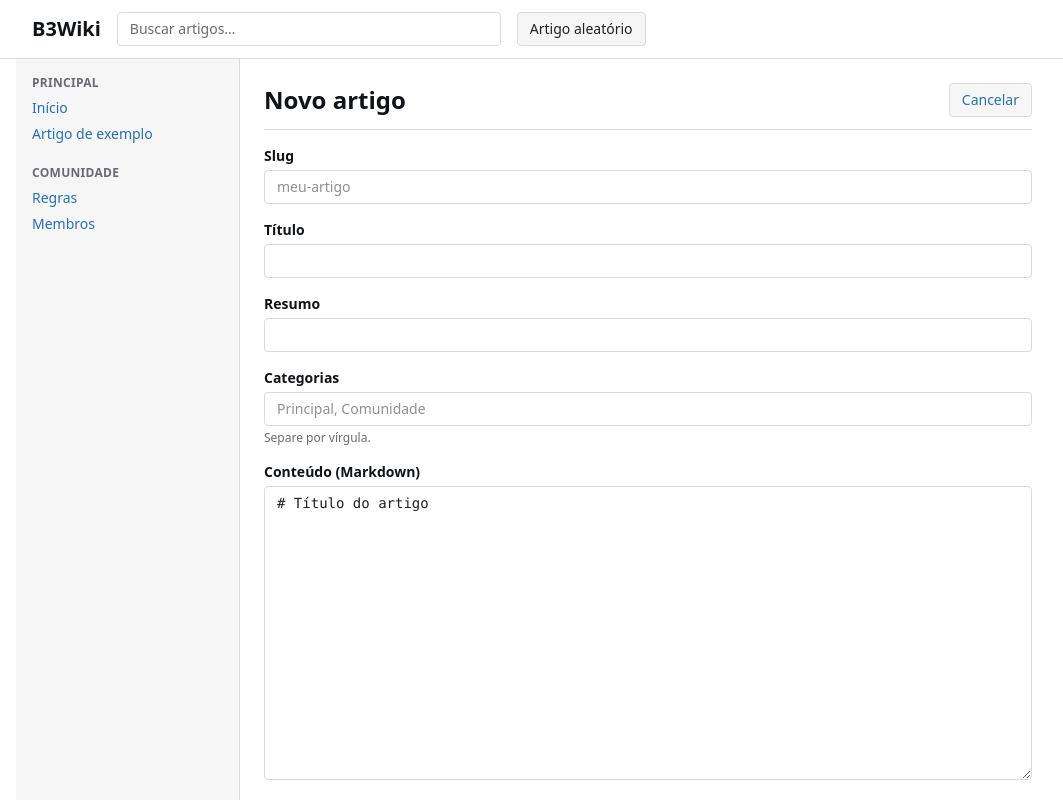
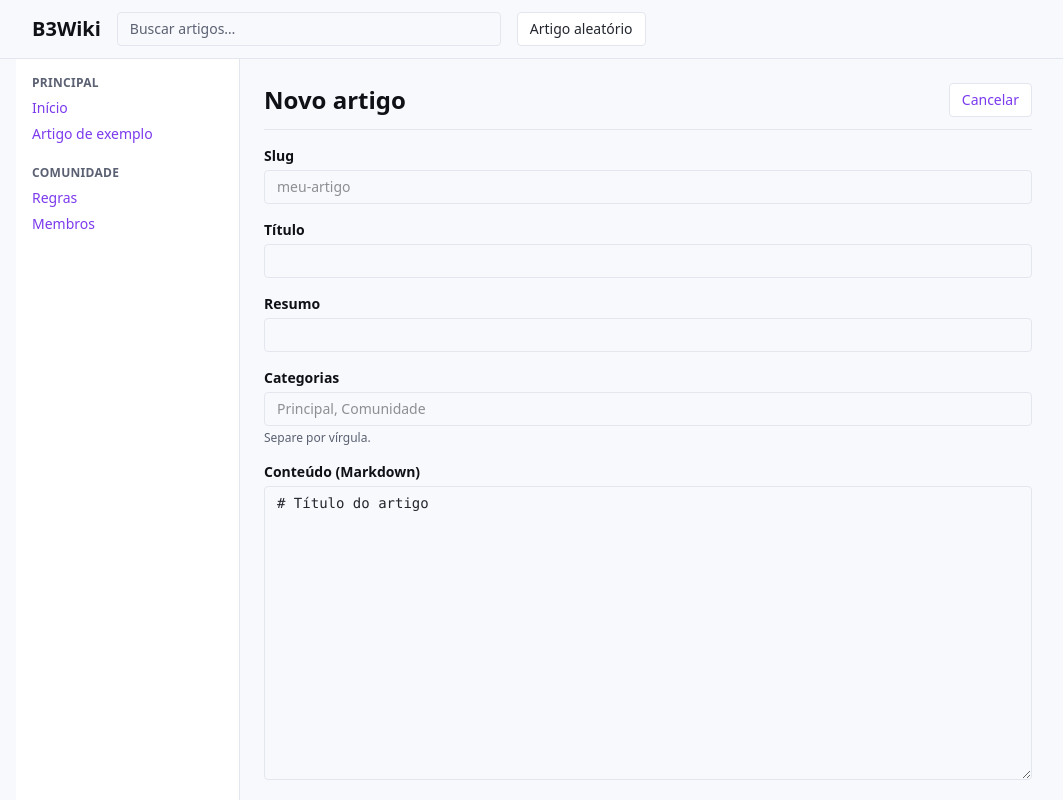
Before and after one commit to DanielFigues/B3Wiki, a React (Vite) app: page /editor in a window 1280 px wide. Shown: the top 800 px of the page, without its empty margins (48-1111 px from the left). Built offline with nearby package versions, Linux system fonts and the light colour scheme.

Commit message:
style: tema dark-first vibrante com Space Grotesk

```diff
--- a/package.json
+++ b/package.json
@@ -12,6 +12,7 @@
     "test:watch": "vitest"
   },
   "dependencies": {
+    "@fontsource-variable/space-grotesk": "^5.3.0",
     "@tailwindcss/vite": "^4.3.3",
     "react": "^19.2.8",
     "react-dom": "^19.2.8",
--- a/src/index.css
+++ b/src/index.css
@@ -3,30 +3,39 @@
 @theme {
   --font-sans: system-ui, "Segoe UI", Roboto, "Helvetica Neue", sans-serif;
   --font-mono: ui-monospace, Consolas, "Courier New", monospace;
+  --font-display: "Space Grotesk Variable", system-ui, "Segoe UI", Roboto, sans-serif;
 
-  --color-paper: #ffffff;
-  --color-surface: #f6f6f7;
-  --color-line: #d9d9de;
-  --color-ink: #202122;
-  --color-ink-muted: #6a6a72;
-  --color-ink-heading: #101418;
-  --color-accent: #2a6fb0;
+  --color-paper: #0b0e14;
+  --color-surface: #141824;
+  --color-line: #232a3b;
+  --color-ink: #d7dbe4;
+  --color-ink-muted: #8a93a8;
+  --color-ink-heading: #f5f7fb;
+  --color-accent: #8b5cf6;
   --color-accent-contrast: #ffffff;
-  --color-accent-soft: rgba(42, 111, 176, 0.08);
-  --color-code: #f2f2f3;
+  --color-accent-2: #ff7a5c;
+  --color-accent-soft: rgba(139, 92, 246, 0.14);
+  --color-glow: rgba(139, 92, 246, 0.25);
+  --color-code: #151a26;
 }
 
-@media (prefers-color-scheme: dark) {
+@media (prefers-color-scheme: light) {
   :root {
-    --color-paper: #191a1f;
-    --color-surface: #232428;
-    --color-line: #32343c;
-    --color-ink: #dadbde;
-    --color-ink-muted: #9a9ca3;
-    --color-ink-heading: #f3f4f6;
-    --color-accent: #6ea8d8;
-    --color-accent-soft: rgba(110, 168, 216, 0.12);
-    --color-code: #26272d;
+    --color-paper: #f8f9fc;
+    --color-surface: #ffffff;
+    --color-line: #e3e6ee;
+    --color-ink: #23262e;
+    --color-ink-muted: #5b6172;
+    --color-ink-heading: #0f1117;
+    --color-accent: #7c3aed;
+    --color-accent-2: #e8593a;
+    --color-accent-soft: rgba(124, 58, 237, 0.1);
+    --color-glow: rgba(124, 58, 237, 0.22);
+    --color-code: #eef1f7;
+  }
+
+  .hero-dark {
+    background-color: #0b0e14;
   }
 }
 
@@ -42,13 +51,47 @@
 
   h1,
   h2,
-  h3 {
+  h3,
+  h4 {
     @apply font-semibold text-ink-heading;
-    line-height: 1.2;
+    font-family: var(--font-display);
+    line-height: 1.15;
   }
 }
 
 @layer components {
+  .text-gradient-animated {
+    background-image: linear-gradient(
+      90deg,
+      var(--color-accent),
+      var(--color-accent-2),
+      var(--color-accent)
+    );
+    background-size: 200% auto;
+    background-clip: text;
+    -webkit-background-clip: text;
+    color: transparent;
+    animation: text-gradient-shift 6s linear infinite;
+  }
+
+  @keyframes text-gradient-shift {
+    to {
+      background-position: 200% center;
+    }
+  }
+
+  .hero-dark {
+    background-color: #0b0e14;
+    background-image: radial-gradient(
+        1000px 480px at 50% -10%,
+        var(--color-glow),
+        transparent 65%
+      ),
+      radial-gradient(700px 360px at 85% 115%, rgba(255, 122, 92, 0.1), transparent 60%);
+    border: 1px solid rgb(255 255 255 / 0.08);
+    border-radius: 1.25rem;
+  }
+
   .markdown > :first-child {
     margin-top: 0;
   }
@@ -103,3 +146,14 @@
     @apply text-accent hover:underline;
   }
 }
+
+@media (prefers-reduced-motion: reduce) {
+  *,
+  *::before,
+  *::after {
+    animation-duration: 0.01ms !important;
+    animation-iteration-count: 1 !important;
+    transition-duration: 0.01ms !important;
+    scroll-behavior: auto !important;
+  }
+}
--- a/src/main.tsx
+++ b/src/main.tsx
@@ -1,6 +1,7 @@
 import { StrictMode } from 'react'
 import { createRoot } from 'react-dom/client'
 import { BrowserRouter } from 'react-router-dom'
+import '@fontsource-variable/space-grotesk'
 import './index.css'
 import App from './App.tsx'
 
```
Also changed, not shown: 1 other file (tests, documents, lock files or other folders).
